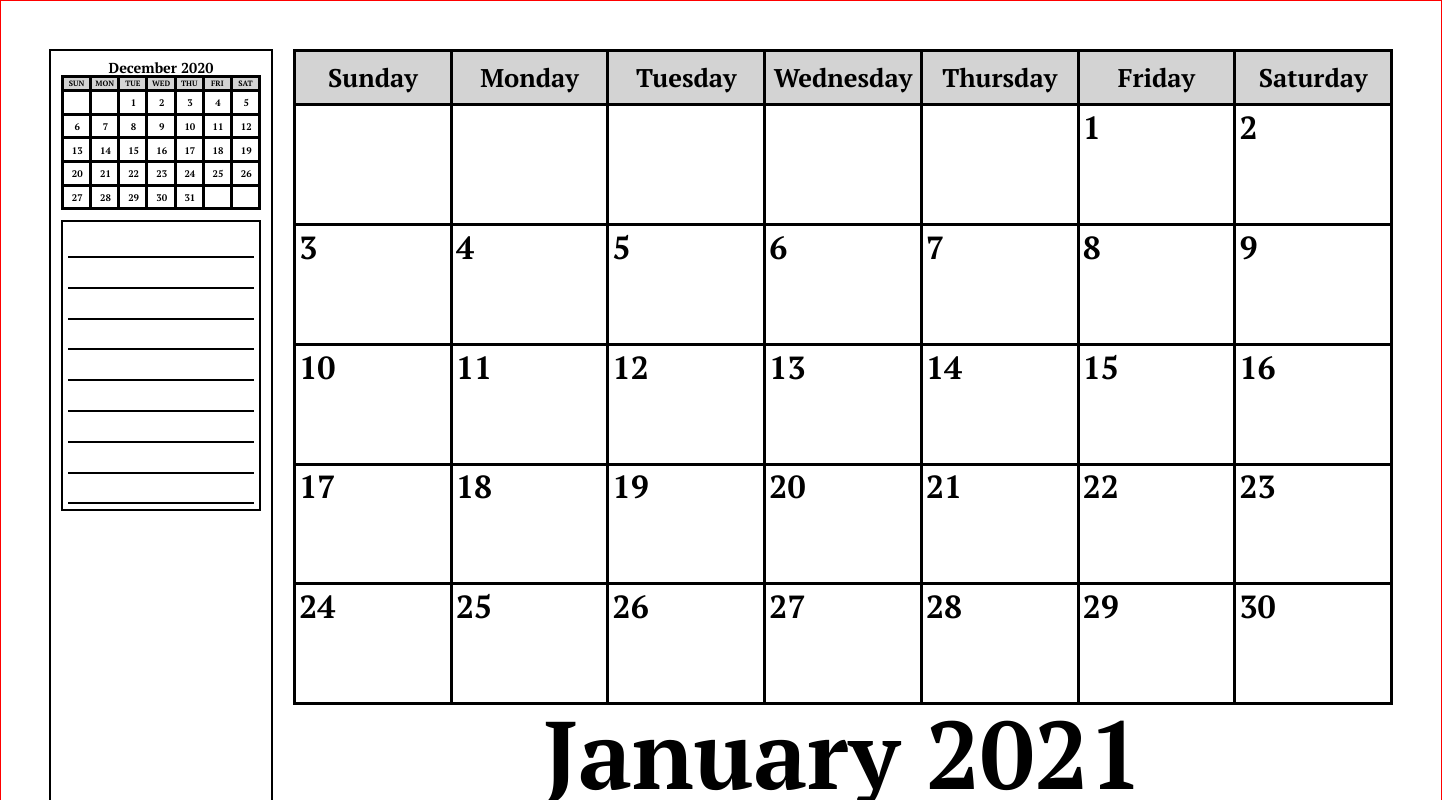
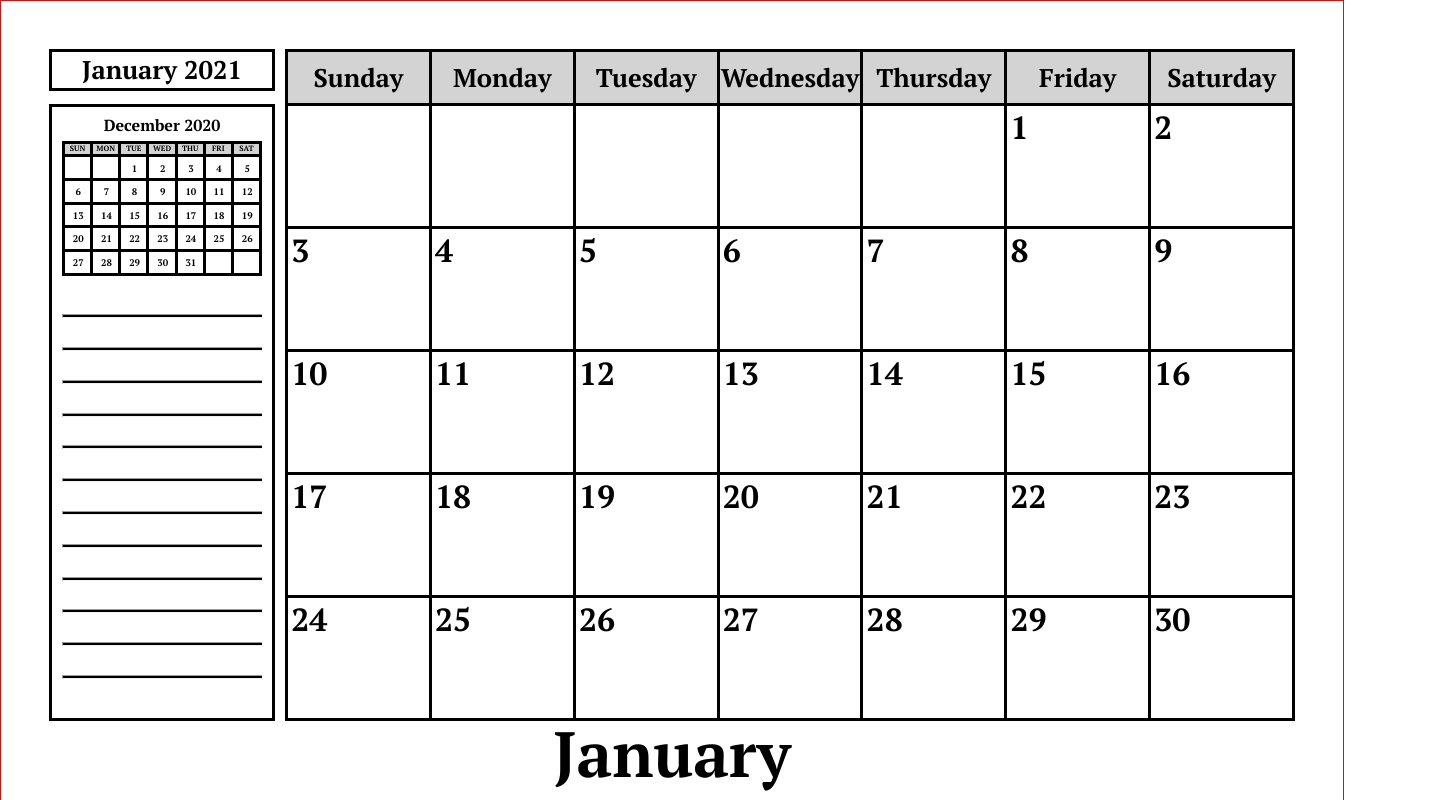
Before and after one commit to TwitchBronBron/tammy-calendar, a Svelte app: page / in a window 1280 px wide. Shown: the top 800 px of the page, 1442 px wide, since content can reach past the window. Built offline with nearby package versions, Linux system fonts and the light colour scheme.

Commit message:
fix height issues.

```diff
--- a/public/global.css
+++ b/public/global.css
@@ -43,3 +43,20 @@ table {
 body {
     font-family: 'PT Serif', serif;
 }
+
+.header {
+    text-align: center;
+    font-weight: bold;
+    font-size: 1.2em;
+    margin-bottom: 0.5em;
+    height: 2em;
+    font-size: 1.6em;
+    height: 2em;
+    text-align: center;
+    vertical-align: middle;
+    background-color: lightgrey;
+    border: 3px solid black;
+    display: flex;
+    align-items: center;
+    justify-content: center;
+}
--- a/src/Calendar.svelte
+++ b/src/Calendar.svelte
@@ -20,13 +20,13 @@
 <table class={isMini ? "mini" : "full"}>
     <thead>
         <tr>
-            <th><div>{dow("Sunday")}</div></th>
-            <th><div>{dow("Monday")}</div></th>
-            <th><div>{dow("Tuesday")}</div></th>
-            <th><div>{dow("Wednesday")}</div></th>
-            <th><div>{dow("Thursday")}</div></th>
-            <th><div>{dow("Friday")}</div></th>
-            <th><div>{dow("Saturday")}</div></th>
+            <th class="header"><div>{dow("Sunday")}</div></th>
+            <th class="header"><div>{dow("Monday")}</div></th>
+            <th class="header"><div>{dow("Tuesday")}</div></th>
+            <th class="header"><div>{dow("Wednesday")}</div></th>
+            <th class="header"><div>{dow("Thursday")}</div></th>
+            <th class="header"><div>{dow("Friday")}</div></th>
+            <th class="header"><div>{dow("Saturday")}</div></th>
         </tr>
     </thead>
     <tbody>
@@ -49,13 +49,16 @@
     table {
         table-layout: fixed;
         width: 100%;
+        height: 100%;
     }
     th,
     td {
         margin: 0;
         border: 3px solid black;
     }
-
+    .header {
+        display: table-cell;
+    }
     th {
         font-size: 1.6em;
         height: 2em;
--- a/src/CalendarPage.svelte
+++ b/src/CalendarPage.svelte
@@ -9,55 +9,86 @@
     const lastMonth = getLastMonth(month - 1, year);
 </script>
 
-<div class="container">
+<div class="page">
+    <div class="top-section">
         <div class="left-column">
-        <div class="last-month-calendar">
+            <div class="header">{monthName} {year}</div>
+            <div class="left-border">
                 <div class="last-month-name">
                     {lastMonth.monthName}
                     {lastMonth.year}
                 </div>
-            <Calendar year={year} month={month - 1} weeks={6} isMini={true} />
+                <div class="last-month-calendar">
+                    <Calendar
+                        year={year}
+                        month={month - 1}
+                        weeks={6}
+                        isMini={true}
+                    />
                 </div>
                 <div class="notes">
-            <div class="line" />
-            <div class="line" />
-            <div class="line" />
-            <div class="line" />
-            <div class="line" />
-            <div class="line" />
-            <div class="line" />
-            <div class="line" />
-            <div class="line" />
+                    <hr />
+                    <hr />
+                    <hr />
+                    <hr />
+                    <hr />
+                    <hr />
+                    <hr />
+                    <hr />
+                    <hr />
+                    <hr />
+                    <hr />
+                    <hr />
+                </div>
             </div>
         </div>
         <div class="calendar">
             <Calendar year={year} month={month} weeks={5} />
-        <h1>{monthName} {year}</h1>
         </div>
+    </div>
+    <h1>{monthName}</h1>
 </div>
 
 <style>
     h1 {
         text-align: center;
-        font-size: 1in;
+        font-size: 4em;
     }
-    .container {
+    .top-section {
+        display: flex;
+    }
+    .page {
         width: 14in;
         height: 8.5in;
-        border: 1px solid red;
         padding: 0.5in;
         display: flex;
+        flex-direction: column;
+        border: 1px solid red;
+        overflow: hidden;
+        box-sizing: border-box;
     }
     .left-column {
         display: inline-block;
-        border: 2px solid black;
+        height: 100%;
+        display: inline-flex;
+        flex-direction: column;
+    }
+    .left-border {
+        border: 0.2em solid black;
+        display: flex;
+        flex-direction: column;
         padding: 10px;
+        flex: 1;
     }
     .last-month-calendar {
         font-size: 0.3em;
         width: 200px;
     }
-    .line {
+    .header {
+        height: 1.4em;
+        background-color: transparent;
+    }
+    hr {
         width: 100%;
         height: 2px;
         background-color: black;
@@ -65,17 +96,20 @@
     }
     .notes {
         margin-top: 10px;
-        border: 2px solid black;
-        padding: 5px;
+        flex: 1;
+        height: 100%;
+        overflow: hidden;
     }
 
     .calendar {
-        margin-left: 20px;
+        margin-left: 10px;
+        height: 7in;
     }
 
     .last-month-name {
         width: 100%;
         text-align: center;
-        font-size: 3em;
+        font-size: 1em;
+        padding-bottom: 0.5em;
     }
 </style>
--- a/src/util.ts
+++ b/src/util.ts
@@ -31,7 +31,7 @@ export function buildGridForMonth(yearNumber: number, monthNumber: number, numWe
             continue;
         }
         //force the final rows together if necessary
-        let weekIndex = w < lastWeekIndex ? w : lastWeekIndex;
+        let weekIndex = w < 4 ? w : 4;
         for (let d = 0; d < numDaysPerWeek; d++) {
             dayIndex++;
             if (dayIndex >= 0 && dayIndex < lastDayOfMonthIndex) {
@@ -39,6 +39,7 @@ export function buildGridForMonth(yearNumber: number, monthNumber: number, numWe
             }
         }
     }
+    console.log(grid);
 
     return grid;
 }
```
Lines whose indentation alone changed are shown as unchanged.
